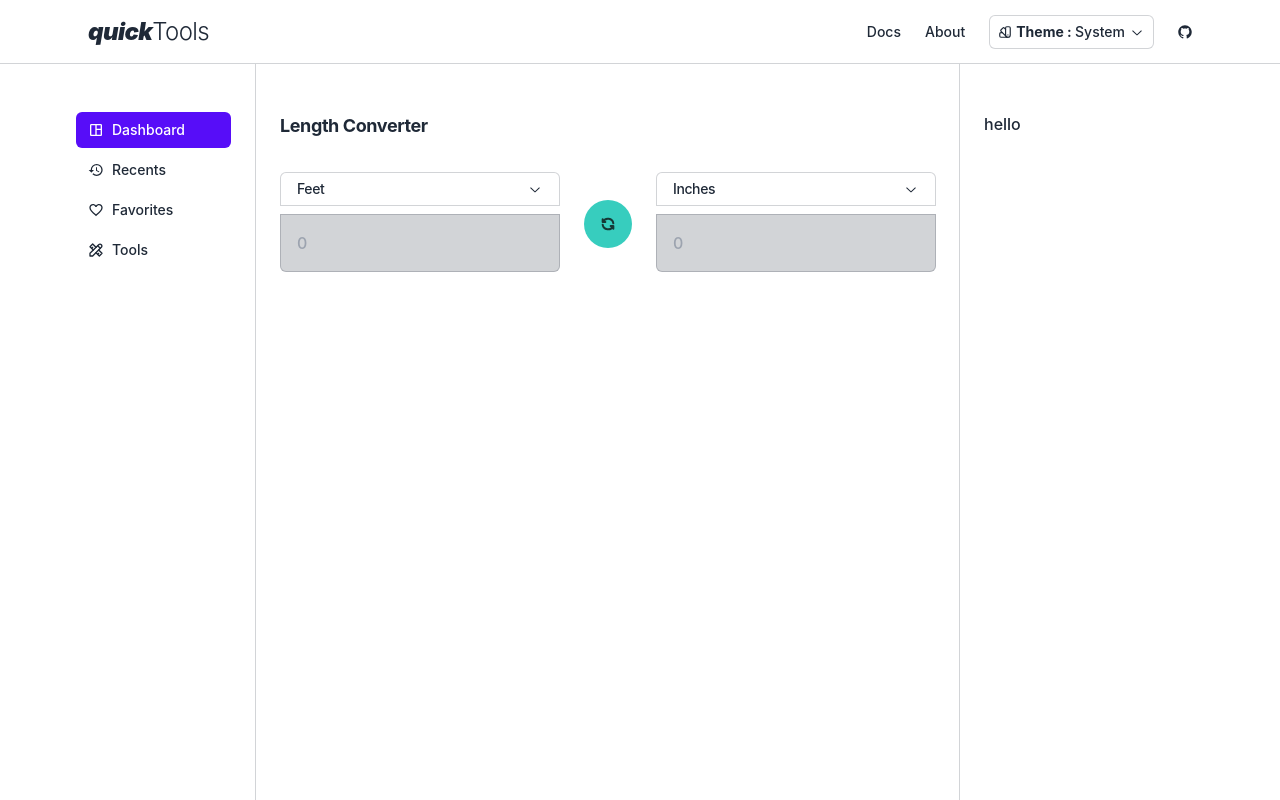
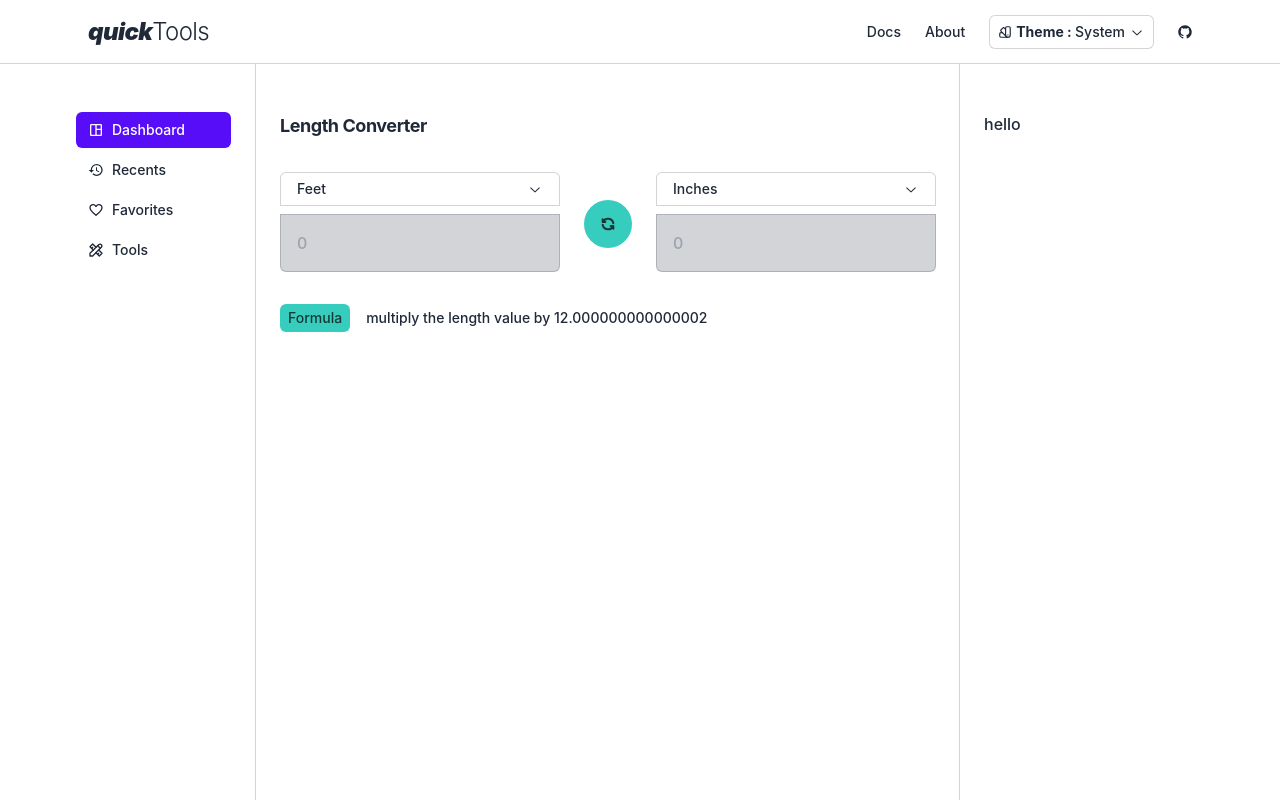
Before and after one commit to Rich1997/quickTools, a React (Vite) app: page / in a window 1280 px wide. Built offline with nearby package versions, Linux system fonts and the light colour scheme; a web font is replaced by a local one.

Commit message:
2 files modified

```diff
--- a/src/components/ToolSpace.tsx
+++ b/src/components/ToolSpace.tsx
@@ -2,7 +2,7 @@ import { ReactNode } from 'react';
 
 const ToolSpace = (props: { children: ReactNode }) => {
     return (
-        <div className="w-full h-full min-h-screen py-[7rem] px-6 tracking-tight break-words selection:bg-secondary selection:text-secondary-content bg-base-100">
+        <div className="w-full h-full min-h-screen py-[7rem] px-6 break-words selection:bg-secondary selection:text-secondary-content bg-base-100">
             {props.children}
         </div>
     );
--- a/src/tools/LengthConverter.tsx
+++ b/src/tools/LengthConverter.tsx
@@ -19,6 +19,10 @@ const LengthConverter = () => {
         const toFactor = lengths[toUnit].factor;
         return (value * fromFactor) / toFactor;
     };
+
+    const factor = (
+        lengths[firstUnit].factor / lengths[secondUnit].factor
+    ).toString();
 
     const handleFirstInputChange = (value: string): void => {
         setFirstValue(value);
@@ -50,8 +54,10 @@ const LengthConverter = () => {
 
     return (
         <>
-            <div className="text-lg font-bold pb-8">Length Converter</div>
-            <div className="flex tablet:items-center justify-between gap-6 tablet:flex-row flex-col w-full">
+            <div className="text-lg font-bold tracking-tight  pb-8">
+                Length Converter
+            </div>
+            <div className="flex tablet:items-center justify-between gap-6 tablet:flex-row flex-col w-full pb-8">
                 <div className="flex flex-col gap-2">
                     <Selector
                         name="From"
@@ -94,6 +100,25 @@ const LengthConverter = () => {
                     />
                 </div>
             </div>
+            {firstValue && (
+                <>
+                    <div className="flex gap-4 text-sm items-center pb-4">
+                        <div className="px-2 py-1 bg-accent text-accent-content rounded-md">
+                            Result
+                        </div>
+                        <div>
+                            {firstValue + ' ' + firstUnit} ={' '}
+                            {secondValue + ' ' + secondUnit}
+                        </div>
+                    </div>
+                </>
+            )}
+            <div className="flex gap-4 text-sm items-center">
+                <div className="px-2 py-1 bg-accent text-accent-content rounded-md">
+                    Formula
+                </div>
+                <div>multiply the length value by {Number(factor)}</div>
+            </div>
         </>
     );
 };
```
